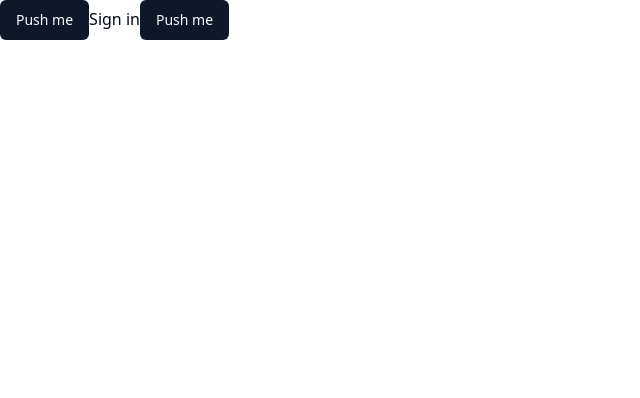
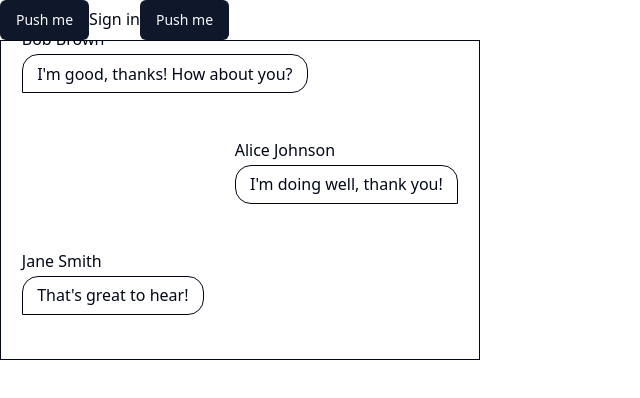
Before and after one commit to kc3hack/2025_12, a Next.js app in the folder web/: page / in a window 1280 px wide. Shown: the top 398 px of the page, without its empty margins (0-640 px from the left). Built offline with nearby package versions, Linux system fonts and the light colour scheme; no server answers; what @zodios/core would draw is missing.

Commit message:
feat: ミニチャットコンポーネントを作成

```diff
--- a/web/src/app/page.tsx
+++ b/web/src/app/page.tsx
@@ -3,6 +3,7 @@
 import { Button } from "@/components/ui/button";
 import { SignedIn, SignedOut, SignInButton, useAuth, UserButton } from "@clerk/nextjs";
 import { apiClient } from "../zodios/apiclient";
+import { MiniChat } from "@/features/mini-chat";
 
 const Home = () => {
   const { getToken } = useAuth();
@@ -23,6 +24,9 @@ const Home = () => {
       >
         Push me
       </Button>
+      <div style={{ width: "30em" }}>
+        <MiniChat />
+      </div>
     </div>
   );
 };
--- /dev/null
+++ b/web/src/features/mini-chat/index.module.scss
@@ -0,0 +1,41 @@
+@use "@/style/utils";
+
+.mini_chat_container {
+  display: flex;
+  flex-direction: column;
+  align-items: flex-start;
+  width: 100%;
+  height: 20em;
+  padding: 0.4em 0.9em;
+  overflow-y: scroll;
+  border: solid;
+  border-width: 1px;
+  @include utils.space-y(2em);
+
+  .mini_chat {
+    display: flex;
+    flex-direction: column;
+    padding: 0.4em;
+    @include utils.space-y(0.2em);
+
+    &[data-is-me="true"] {
+      margin-left: auto;
+
+      .message {
+        border-radius: 1em 1em 0 1em;
+      }
+    }
+
+    &[data-is-me="false"] {
+      .message {
+        border-radius: 1em 1em 1em 0;
+      }
+    }
+
+    .message {
+      padding: 0.4em 0.9em;
+      border: solid;
+      border-width: 1px;
+    }
+  }
+}
--- /dev/null
+++ b/web/src/features/mini-chat/index.tsx
@@ -0,0 +1,81 @@
+import { useEffect, useLayoutEffect, useRef } from "react";
+import style from "./index.module.scss";
+
+export type MiniChatType = {
+  id: string;
+  is_me: boolean;
+  author_name: string;
+  author_avatar_url: string;
+  message: string;
+};
+
+const samples: MiniChatType[] = [
+  {
+    id: "1",
+    is_me: false,
+    author_name: "John Doe",
+    author_avatar_url: "https://example.com/avatar1.jpg",
+    message: "Hello, this is a sample message."
+  },
+  {
+    id: "2",
+    is_me: false,
+    author_name: "Jane Smith",
+    author_avatar_url: "https://example.com/avatar2.jpg",
+    message: "Hi there! This is another sample message."
+  },
+  {
+    id: "3",
+    is_me: true,
+    author_name: "Alice Johnson",
+    author_avatar_url: "https://example.com/avatar3.jpg",
+    message: "Hey! How are you?"
+  },
+  {
+    id: "4",
+    is_me: false,
+    author_name: "Bob Brown",
+    author_avatar_url: "https://example.com/avatar4.jpg",
+    message: "I'm good, thanks! How about you?"
+  },
+  {
+    id: "5",
+    is_me: true,
+    author_name: "Alice Johnson",
+    author_avatar_url: "https://example.com/avatar3.jpg",
+    message: "I'm doing well, thank you!"
+  },
+  {
+    id: "6",
+    is_me: false,
+    author_name: "Jane Smith",
+    author_avatar_url: "https://example.com/avatar2.jpg",
+    message: "That's great to hear!"
+  }
+];
+
+const Chat = (miniChat: MiniChatType) => {
+  return (
+    <div className={style.mini_chat} data-is-me={miniChat.is_me}>
+      <p className={style.name}>{miniChat.author_name}</p>
+      <p className={style.message}>{miniChat.message}</p>
+    </div>
+  );
+};
+
+export const MiniChat = () => {
+  const bottomPositionRef = useRef<HTMLDivElement>(null);
+
+  useLayoutEffect(() => {
+    bottomPositionRef.current?.scrollIntoView();
+  });
+
+  return (
+    <div className={style.mini_chat_container}>
+      {samples.map(item => (
+        <Chat key={item.id} {...item} />
+      ))}
+      <div ref={bottomPositionRef} />
+    </div>
+  );
+};
```
